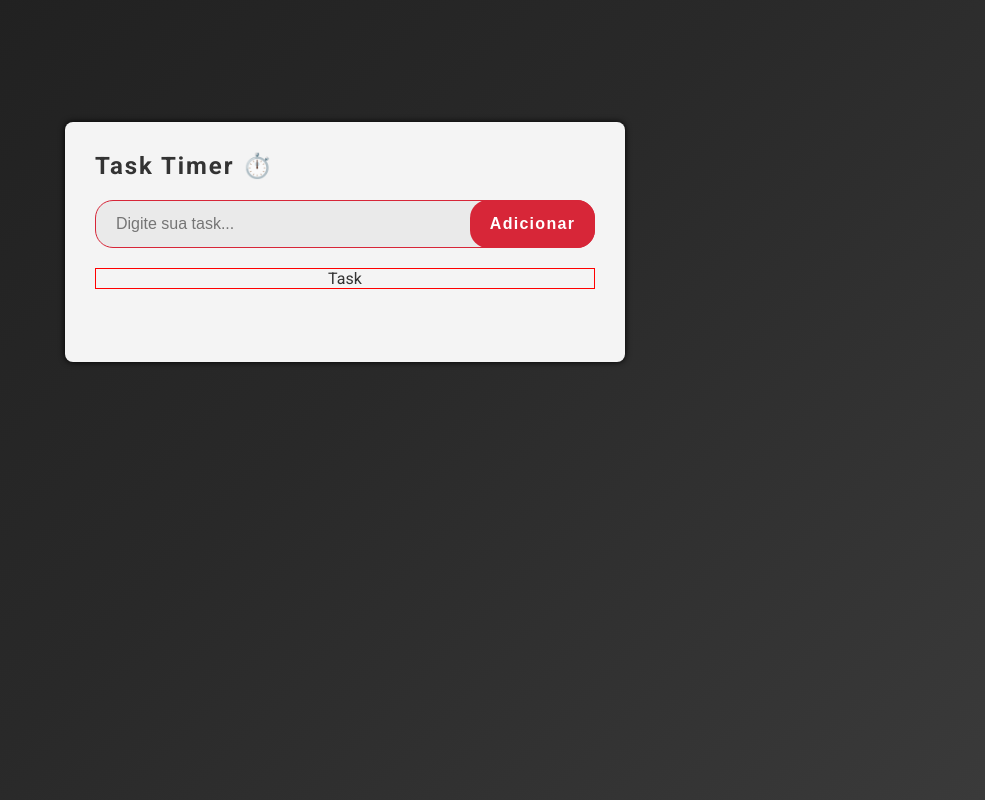
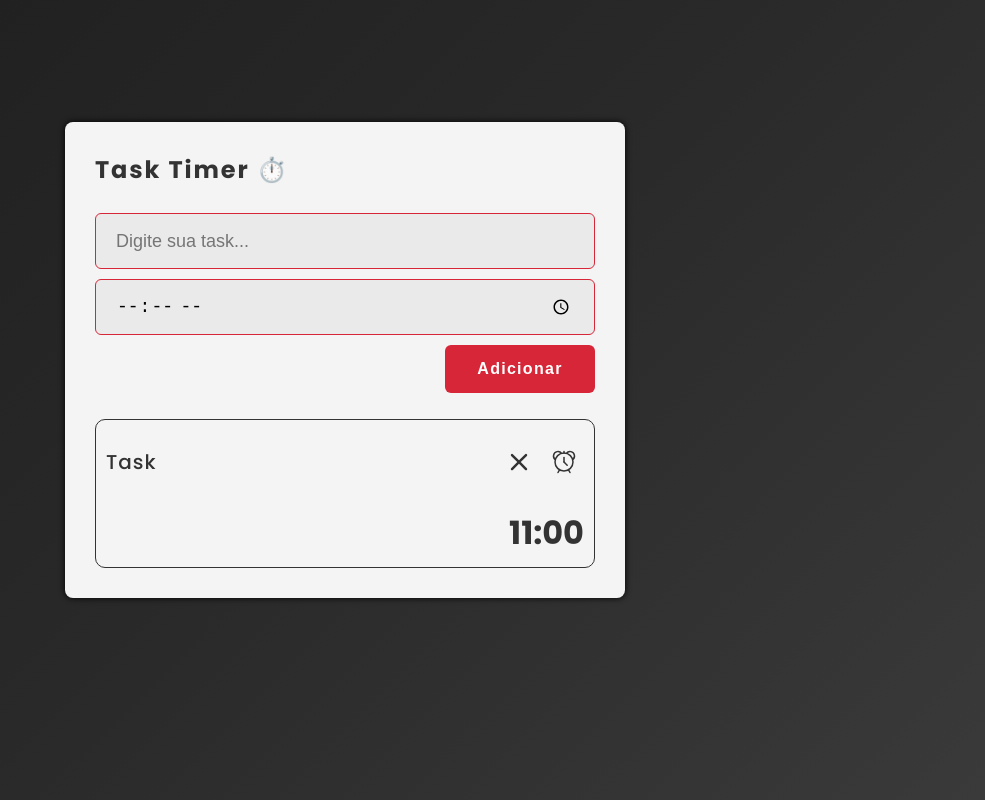
Before and after one commit to Lucasdpaula1/n8n-task-timer, a website: page index.html in a window 1280 px wide. Shown: the whole page, without its empty margins (295-1280 px from the left). Drawn offline with Linux system fonts and the light colour scheme.

Commit message:
feat: UI de tasks concluida

```diff
--- a/index.html
+++ b/index.html
@@ -12,12 +12,27 @@
         <h3>Task Timer ⏱️</h3>
         <div class="input-area">
           <input type="text" placeholder="Digite sua task..." id="task" />
+          <input type="time" name="" id="" />
           <button>Adicionar</button>
         </div>
         <section class="card-item-area">
+          <!-- Item será gerado de forma dinâmica  -->
           <div class="item">
-            <p>Task</p>
-            <div class="item-icons"></div>
+            <div class="information-area">
+              <p class="task-name">Task</p>
+              <div class="item-icons">
+                <div class="icon-container">
+                  <img src="assets/close.svg" alt="" class="icon" />
+                </div>
+                <div class="icon-container">
+                  <img src="assets/clock.svg" alt="" class="icon clock-icon" />
+                </div>
+              </div>
+            </div>
+
+            <div class="clock-area">
+              <span class="timer"> 11:00 </span>
+            </div>
           </div>
         </section>
       </section>
--- a/package.json
+++ b/package.json
@@ -9,5 +9,6 @@
   "keywords": [],
   "author": "",
   "license": "ISC",
-  "description": ""
+  "description": "",
+  "dependencies": {}
 }
--- a/styles/index.css
+++ b/styles/index.css
@@ -1,4 +1,4 @@
-@import url("https://fonts.googleapis.com/css2?family=Roboto:ital,wght@0,100..900;1,100..900&display=swap");
+@import url("https://fonts.googleapis.com/css2?family=Poppins:ital,wght@0,100;0,200;0,300;0,400;0,500;0,600;0,700;0,800;0,900;1,100;1,200;1,300;1,400;1,500;1,600;1,700;1,800;1,900&display=swap");
 
 * {
   margin: 0;
@@ -21,7 +21,7 @@ body {
   min-height: 100vh;
   background: linear-gradient(135deg, #1e1e1e, #292929, #3a3a3a);
   grid-template-columns: repeat(12, 1fr);
-  font-family: "Roboto", monospace;
+  font-family: "Poppins", monospace;
   grid-template-rows: 90px 1fr;
   color: var(--text-black);
 }
@@ -54,19 +54,22 @@ body {
 }
 
 .input-area {
-  position: relative;
   width: 100%;
-  height: 3rem;
+  height: 12rem;
+  display: flex;
+  align-items: center;
+  justify-content: center;
+  flex-direction: column;
+  gap: 10px;
 
   input {
-    position: absolute;
     width: 100%;
-    height: 100%;
-    border-radius: 18px;
+    height: 3.5rem;
+    border-radius: 6px;
     background-color: var(--bg-input);
     border: 1px solid var(--color-primary);
     padding: 20px;
-    font-size: 16px;
+    font-size: 18px;
     transition-duration: 0.2s;
 
     &:focus {
@@ -75,20 +78,19 @@ body {
     }
   }
   button {
-    position: absolute;
-    height: 100%;
-    width: 25%;
+    align-self: flex-end;
+    width: 30%;
+    height: 3rem;
+    min-width: 6rem;
     background-color: var(--color-primary);
     color: white;
     border: none;
     letter-spacing: 0.08em;
     font-size: 16px;
-    min-width: 6rem;
-    border-radius: 18px;
+    border-radius: 6px;
     cursor: pointer;
     font-weight: bold;
-    right: 0;
-    top: 0;
+
     transition-duration: 0.3s;
 
     &:hover {
@@ -99,13 +101,83 @@ body {
 }
 
 .card-item-area {
-  border: 1pt solid red;
+  /* border: 1pt solid red; */
   display: flex;
   flex-direction: column;
   align-items: center;
   justify-content: center;
+  gap: 25px;
 
   .item {
     display: flex;
+    align-items: center;
+    flex-direction: column;
+    padding: 10px;
+    gap: 15px;
+    width: 100%;
+    border: 1px solid var(--text-black);
+    border-radius: 10px;
+
+    .information-area {
+      width: 100%;
+      height: 4rem;
+      display: flex;
+      align-items: center;
+      justify-content: space-between;
+
+      .task-name {
+        font-size: 20px;
+        font-weight: 500;
+        letter-spacing: 0.05em;
+      }
+
+      .item-icons {
+        height: 100%;
+        display: flex;
+        align-items: center;
+        gap: 5px;
+
+        .icon-container {
+          cursor: pointer;
+          padding: 5px;
+          transition-duration: 0.3s;
+          border-radius: 50%;
+          display: flex;
+          align-items: center;
+          justify-content: center;
+          height: 2.5rem;
+          width: 2.5rem;
+
+          .icon {
+            stroke: var(--text-black);
+            color: var(--text-black);
+            fill: var(--text-black);
+            height: 100%;
+            width: 100%;
+          }
+
+          .clock-icon {
+            height: 80%;
+            width: 80%;
+          }
+
+          &:hover {
+            background-color: var(--text-gray-500);
+          }
+        }
+      }
+    }
+
+    .clock-area {
+      width: 100%;
+      display: flex;
+      align-items: center;
+      justify-content: flex-end;
+
+      .timer {
+        font-size: 32px;
+        font-weight: bold;
+      }
+    }
   }
 }
```
Also changed, not shown: assets/clock.svg (added), assets/close.svg (added), 2 other files.
